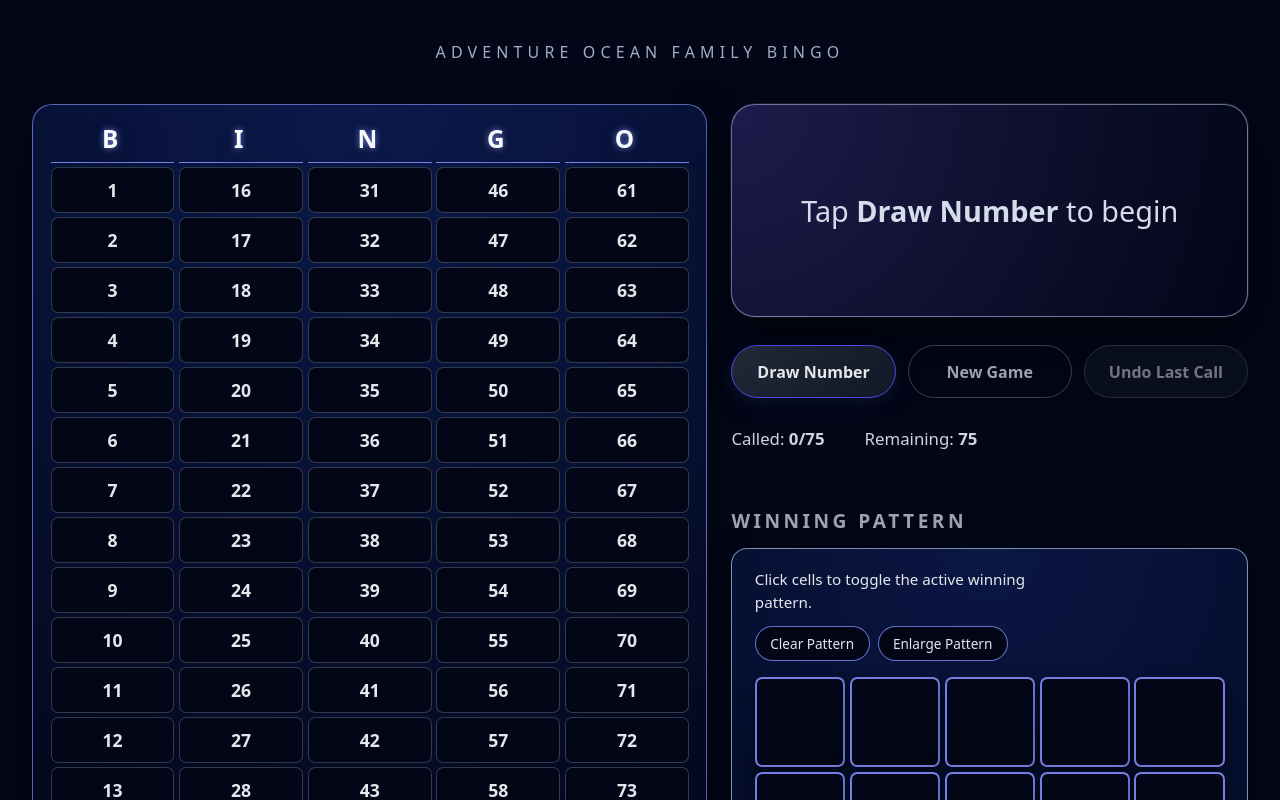
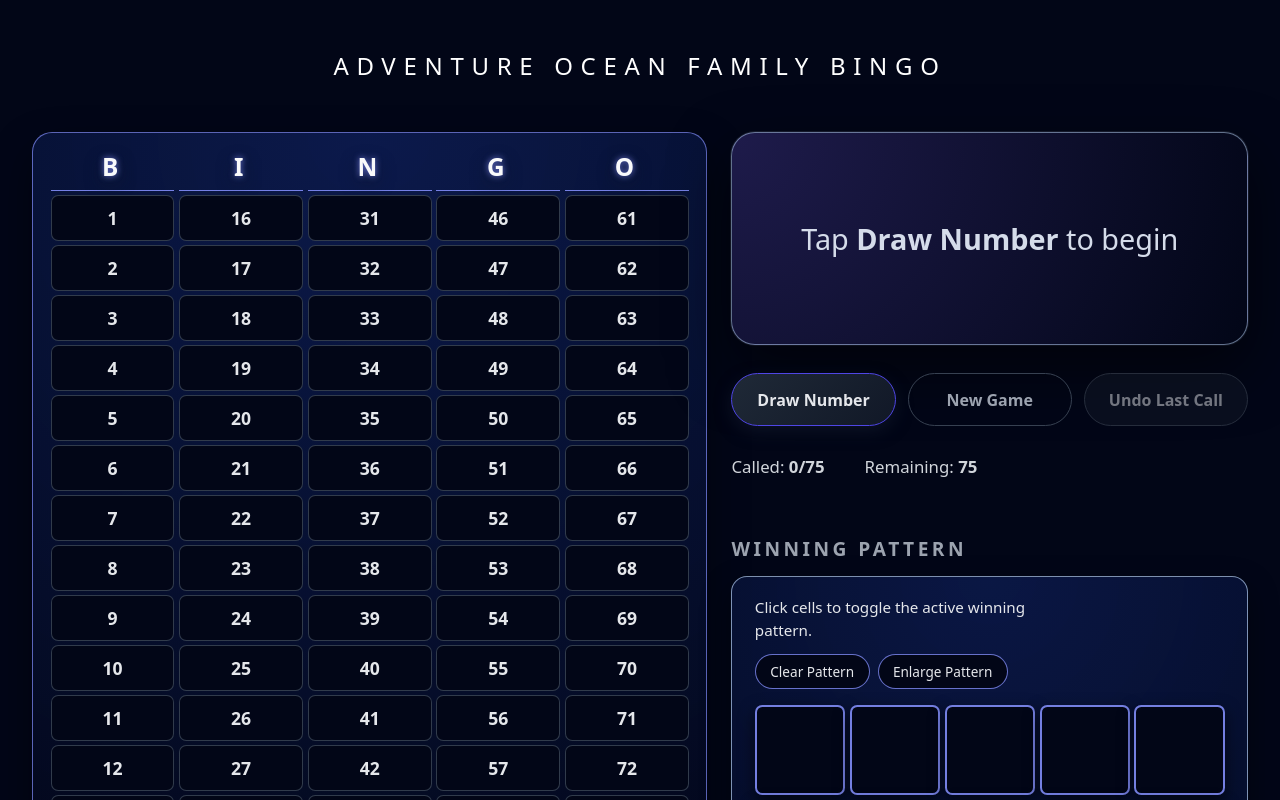
Before and after one commit to dianeatienza/bingo-draw-machine, a React (Vite) app: page / in a window 1280 px wide. Shown: the top 800 px of the page. Built offline with nearby package versions, Linux system fonts and the light colour scheme.

Commit message:
Changed text colors to white

```diff
--- a/src/App.css
+++ b/src/App.css
@@ -32,8 +32,8 @@
 }
 
 .bingo-subtitle {
-  font-size: 1rem;
-  color: #a0aec0;
+  font-size: 1.5rem;
+  color: #fff;
   text-transform: uppercase;
   letter-spacing: 0.32em;
 }
@@ -91,6 +91,7 @@
   font-weight: 800;
   line-height: 1;
   letter-spacing: 0.03em;
+  color: #fff;
   text-shadow: 0 8px 25px rgba(0, 0, 0, 0.7);
 }
 
@@ -327,6 +328,7 @@
   letter-spacing: 0.16em;
   text-transform: uppercase;
   margin-bottom: 1.25rem;
+  color: #fff;
 }
 
 .bingo-pattern-overlay-grid {
@@ -446,6 +448,7 @@
 .bingo-history-code {
   font-weight: 600;
   letter-spacing: 0.08em;
+  color: #fff;
 }
 
 .bingo-history-empty {
--- a/src/App.tsx
+++ b/src/App.tsx
@@ -147,7 +147,7 @@ function App() {
     <div className="bingo-root">
       <header className="bingo-header">
         {/* <h1 className="bingo-title">AO Family Bingo</h1> */}
-        <p className="bingo-subtitle">ADventure Ocean Family Bingo</p>
+        <p className="bingo-subtitle">Adventure Ocean Family Bingo</p>
       </header>
 
       <main className="bingo-layout">
```
